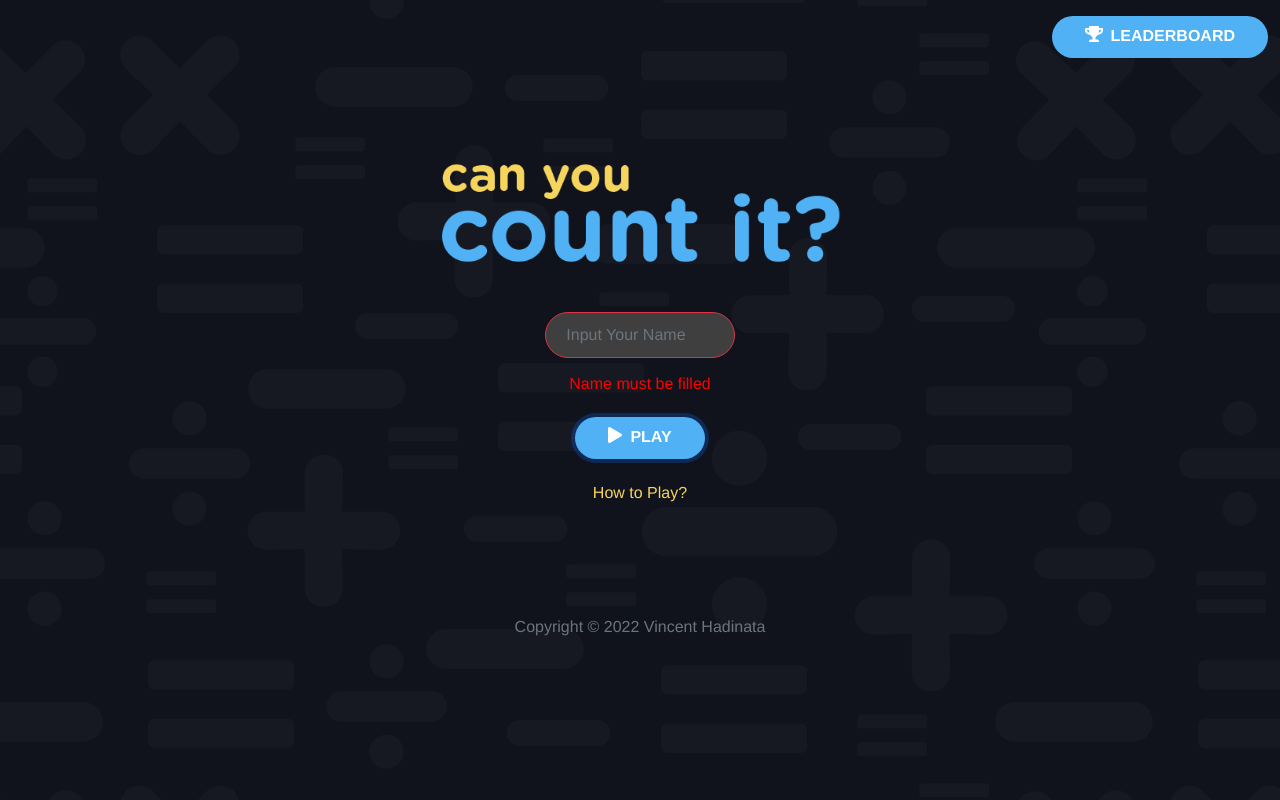
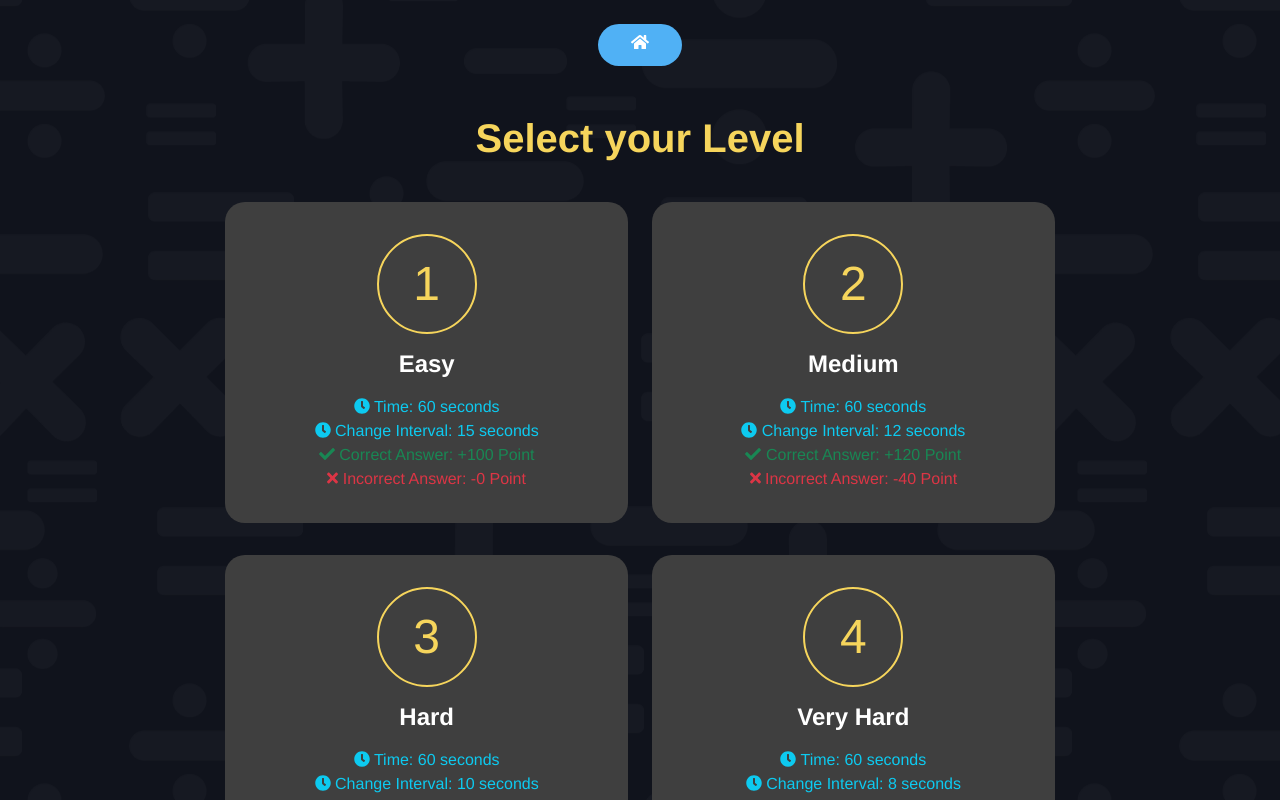
Before and after one commit to Mcooldown/can-you-count-it, a Vue app: page / in a window 1280 px wide. Both pictures are taken after a click on the button "PLAY". Shown: the top 800 px of the page. Built offline with nearby package versions, Linux system fonts and the light colour scheme.

Commit message:
no BE deps

```diff
--- /dev/null
+++ b/src/data/levels.json
@@ -0,0 +1,50 @@
+[
+  {
+    "id": 1,
+    "name": "Easy",
+    "play_time": 60,
+    "round_time": 15,
+    "correct_score": 100,
+    "incorrect_score": 0
+  },
+  {
+    "id": 2,
+    "name": "Medium",
+    "play_time": 60,
+    "round_time": 12,
+    "correct_score": 120,
+    "incorrect_score": 40
+  },
+  {
+    "id": 3,
+    "name": "Hard",
+    "play_time": 60,
+    "round_time": 10,
+    "correct_score": 150,
+    "incorrect_score": 60
+  },
+  {
+    "id": 4,
+    "name": "Very Hard",
+    "play_time": 60,
+    "round_time": 8,
+    "correct_score": 180,
+    "incorrect_score": 80
+  },
+  {
+    "id": 5,
+    "name": "Expert",
+    "play_time": 90,
+    "round_time": 6,
+    "correct_score": 200,
+    "incorrect_score": 100
+  },
+  {
+    "id": 6,
+    "name": "Master",
+    "play_time": 90,
+    "round_time": 3,
+    "correct_score": 250,
+    "incorrect_score": 150
+  }
+]
--- a/src/router/index.js
+++ b/src/router/index.js
@@ -1,6 +1,6 @@
 import { createRouter, createWebHistory } from 'vue-router'
 import Main from '../views/Main.vue'
-import Leaderboard from '../views/Leaderboard.vue';
+// import Leaderboard from '../views/Leaderboard.vue';
 import HowToPlay from "../views/HowToPlay.vue";
 
 const routes = [
@@ -9,11 +9,11 @@ const routes = [
     name: "Home",
     component: Main,
   },
-  {
-    path: '/leaderboard',
-    name: 'Leaderboard',
-    component: Leaderboard,
-  },
+  // {
+  //   path: '/leaderboard',
+  //   name: 'Leaderboard',
+  //   component: Leaderboard,
+  // },
   {
     path: '/howtoplay',
     name: 'How To Play',
--- a/src/views/Home.vue
+++ b/src/views/Home.vue
@@ -1,11 +1,11 @@
 <template>
-  <div class="text-end pt-3">
+  <!-- <div class="text-end pt-3">
     <Button
       title="LEADERBOARD"
       icon="fas fa-trophy"
       @click="this.$router.push({ name: 'Leaderboard' })"
     />
-  </div>
+  </div> -->
   <div class="c-home">
     <div class="row justify-content-center align-items-center">
       <div class="col-lg-4 col-md-6 col-11 my-4">
@@ -13,18 +13,19 @@
       </div>
       <div class="col-12"></div>
       <div class="col-lg-2 col-md-4 col-10 my-4">
-        <form @submit.prevent="handleSubmit" class="c-form">
-          <input
+        <!-- <form @submit.prevent="handleSubmit" class="c-form"> -->
+          <!-- <input
             type="text"
             :class="
               'form-control c-input ' + (errorName ? ' is-invalid' : 'border-0')
             "
             v-model="name"
             placeholder="Input Your Name"
-          />
-          <h6 v-if="errorName" class="c-error-input">{{ errorName }}</h6>
-          <div class="d-flex justify-content-center mt-4">
-            <Button type="submit" title="PLAY" icon="fas fa-play" />
+          /> -->
+          <!-- <h6 v-if="errorName" class="c-error-input">{{ errorName }}</h6> -->
+          <div class="d-flex justify-content-center">  <!-- mt-4 -->
+            <!-- <Button type="submit" title="PLAY" icon="fas fa-play" /> -->
+            <Button type="submit" title="PLAY" icon="fas fa-play" @click="handleSubmit" />
           </div>
           <h6
             class="c-how-to-play mt-4"
@@ -32,7 +33,7 @@
           >
             How to Play?
           </h6>
-        </form>
+        <!-- </form> -->
       </div>
     </div>
     <Copyright />
@@ -40,7 +41,6 @@
 </template>
 
 <script>
-import { ref, watch } from "vue";
 import Button from "../components/Button.vue";
 import Copyright from "../components/Copyright.vue";
 
@@ -49,31 +49,37 @@ export default {
   emits: ["finished"],
   components: { Button, Copyright },
   setup(_, { emit }) {
-    const name = ref("");
-    const errorName = ref(null);
+    // const name = ref("");
+    // const errorName = ref(null);
 
-    watch(name, () => {
-      errorName.value = null;
-    });
+    // watch(name, () => {
+    //   errorName.value = null;
+    // });
 
     const handleSubmit = () => {
-      if (name.value === "") {
-        errorName.value = "Name must be filled";
-      } else if (name.value.length > 15) {
-        errorName.value = "Name must not greater than 15 characters";
-      } else {
-        emit("finished", name.value);
-      }
+      // if (name.value === "") {
+      //   errorName.value = "Name must be filled";
+      // } else if (name.value.length > 15) {
+      //   errorName.value = "Name must not greater than 15 characters";
+      // } else {
+      //  emit("finished", name.value);
+      // }
+      emit("finished");
     };
 
-    return { name, errorName, handleSubmit };
+    return {
+      // name,
+      // errorName,
+      handleSubmit
+    };
   },
 };
 </script>
 
 <style scoped>
 .c-home {
-  padding-top: 5rem;
+  /* padding-top: 5rem; */
+  padding-top: 30vh;
 }
 
 .c-input {
--- a/src/views/Level.vue
+++ b/src/views/Level.vue
@@ -52,26 +52,27 @@
 <script>
 import Copyright from "../components/Copyright.vue";
 import Button from "../components/Button.vue";
-import { onMounted, ref } from "vue";
-import postAPI from "../composables/postAPI";
+// import { onMounted, ref } from "vue";
+// import postAPI from "../composables/postAPI";
+import levels from '../data/levels.json'
 
 export default {
   components: { Copyright, Button },
   props: ["name"],
   emits: ["finished", "goToHome"],
   setup(_, { emit }) {
-    const levels = ref([]);
-    const { data, error, accessAPI } = postAPI();
+    // const levels = ref([]);
+    // const { data, error, accessAPI } = postAPI();
 
-    onMounted(() => {
-      accessAPI("levels").then(() => {
-        if (error.value) {
-          console.log(error.value);
-        } else {
-          levels.value = data.value.levels;
-        }
-      });
-    });
+    // onMounted(() => {
+    //   accessAPI("levels").then(() => {
+    //     if (error.value) {
+    //       console.log(error.value);
+    //     } else {
+    //       levels.value = data.value.levels;
+    //     }
+    //   });
+    // });
 
     const handleFinished = (levelId) => {
       emit("finished", levelId);
@@ -81,7 +82,11 @@ export default {
       emit("goToHome", 1);
     };
 
-    return { levels, handleFinished, goToHome };
+    return {
+      levels,
+      handleFinished,
+      goToHome
+    };
   },
 };
 </script>
--- a/src/views/Main.vue
+++ b/src/views/Main.vue
@@ -3,22 +3,22 @@
     <div class="c-background" id="background">
       <div class="container-fluid">
         <Home v-if="step === 1" @finished="handleSelectLevel" />
+        <!-- :name="name" -->
         <Level
           v-else-if="step === 2"
-          :name="name"
           @finished="handlePlay"
           @goToHome="goToStep"
         />
+        <!-- :name="name" -->
         <Play
           v-else-if="step === 3"
-          :name="name"
           :levelId="levelId"
           @finished="handleResult"
           @goToLevel="goToStep"
         />
+        <!-- :name="name" -->
         <Result
           v-else-if="step === 4"
-          :name="name"
           :levelId="levelId"
           :score="score"
           @playAgain="goToStep"
@@ -40,7 +40,7 @@ export default {
   components: { Home, Level, Play, Result },
   setup() {
     const step = ref(1);
-    const name = ref(null);
+    // const name = ref(null);
     const levelId = ref(null);
     const score = ref(0);
 
@@ -65,13 +65,13 @@ export default {
     };
 
     const handleSelectLevel = (nameParam) => {
-      name.value = nameParam;
+      // name.value = nameParam;
       goToStep(2);
     };
 
     return {
       step,
-      name,
+      // name,
       handlePlay,
       handleResult,
       score,
--- a/src/views/Play.vue
+++ b/src/views/Play.vue
@@ -15,8 +15,8 @@
   <div class="pt-3">
     <div class="c-countdown-wrapper" v-if="level && countdownTime > 0">
       <h5 class="text-white mb-5">
-        Player Name: <span class="c-text-yellow fw-bold">{{ name }}</span>
-        <br />
+        <!-- Player Name: <span class="c-text-yellow fw-bold">{{ name }}</span> -->
+        <!-- <br /> -->
         Level: <span class="c-text-yellow fw-bold">{{ level.name }}</span>
       </h5>
       <p class="text-white fw-bold mb-4">Game will start in</p>
@@ -61,7 +61,8 @@
 import { onMounted, ref } from "vue";
 import Copyright from "../components/Copyright.vue";
 import Button from "../components/Button.vue";
-import postAPI from "../composables/postAPI";
+// import postAPI from "../composables/postAPI";
+import levels from '../data/levels.json'
 
 export default {
   components: { Copyright, Button },
@@ -82,22 +83,31 @@ export default {
     const roundTime = ref(0);
     const answers = [1, 2, 3, 4, 5, 6, 7, 8, 9, 0];
 
-    const { data, error, accessAPI } = postAPI();
+    // const { data, error, accessAPI } = postAPI();
 
     onMounted(() => {
-      accessAPI(`get-level-by-id?level_id=${props.levelId}`)
-        .then(() => {
-          if (error.value) {
-            console.log(error.value);
-          } else {
-            level.value = data.value.level;
-          }
-        })
-        .then(() => {
-          playTime.value = level.value.play_time;
-          roundTime.value = level.value.round_time;
-          handleCountdown();
-        });
+      // accessAPI(`get-level-by-id?level_id=${props.levelId}`)
+      //   .then(() => {
+      //     if (error.value) {
+      //       console.log(error.value);
+      //     } else {
+      //       level.value = data.value.level;
+      //     }
+      //   })
+      //   .then(() => {
+      //     playTime.value = level.value.play_time;
+      //     roundTime.value = level.value.round_time;
+      //     handleCountdown();
+      //   });
+      const selectedLevel = levels.find(level => level.id === props.levelId)
+      if (!selectedLevel) {
+        goToLevel()
+        return
+      }
+      level.value = selectedLevel
+      playTime.value = level.value.play_time
+      roundTime.value = level.value.round_time
+      handleCountdown()
     });
 
     const handleCountdown = () => {
--- a/src/views/Result.vue
+++ b/src/views/Result.vue
@@ -13,7 +13,7 @@
               Congratulations<br />
               <span class="fw-bold c-text-blue">{{ name }}</span>
             </h5>
-            <p class="text-muted">ID: {{ userId }}</p>
+            <!-- <p class="text-muted">ID: {{ userId }}</p> -->
             <h5 class="mt-3 text-white">
               You've got
               <span class="fw-bold c-text-blue">{{ score.score }}</span>
@@ -35,12 +35,12 @@
           icon="fa fa-home"
           @click="handlePlayAgain(1)"
         />
-        <Button
+        <!-- <Button
           title="LEADERBOARD"
           class="d-block w-100 my-3"
           icon="fas fa-trophy"
           @click="this.$router.push({ name: 'Leaderboard' })"
-        />
+        /> -->
       </div>
     </div>
   </div>
@@ -49,7 +49,8 @@
 <script>
 import { onMounted, ref } from "vue";
 import Button from "../components/Button.vue";
-import postAPI from "../composables/postAPI.js";
+// import postAPI from "../composables/postAPI.js";
+import levels from '../data/levels.json'
 
 export default {
   components: { Button },
@@ -57,21 +58,30 @@ export default {
   props: ["score", "name", "levelId"],
   setup(props, { emit }) {
     const score = ref(null);
-    const userId = ref(null);
+    // const userId = ref(null);
 
-    const { data, error, accessAPI } = postAPI();
+    // const { data, error, accessAPI } = postAPI();
     onMounted(() => {
-      accessAPI(
-        `store-score?username=${props.name}&level_id=${props.levelId}&score=${props.score}`
-      ).then(() => {
-        if (error.value) {
-          console.log(error.value);
-        } else {
-          score.value = data.value.score;
-          const usernameArray = score.value.username.split("-");
-          userId.value = usernameArray[1].trim();
-        }
-      });
+      // accessAPI(
+      //   `store-score?username=${props.name}&level_id=${props.levelId}&score=${props.score}`
+      // ).then(() => {
+      //   if (error.value) {
+      //     console.log(error.value);
+      //   } else {
+      //     score.value = data.value.score;
+      //     const usernameArray = score.value.username.split("-");
+      //     userId.value = usernameArray[1].trim();
+      //   }
+      // });
+      const level = levels.find(level => level.id === props.levelId)
+      if (!level) {
+        handlePlayAgain(2)
+        return
+      }
+      score.value = {
+        score: props.score,
+        level
+      };
     });
 
     const handlePlayAgain = (step) => {
@@ -81,7 +91,7 @@ export default {
     return {
       handlePlayAgain,
       score,
-      userId,
+      // userId,
     };
   },
 };
```
